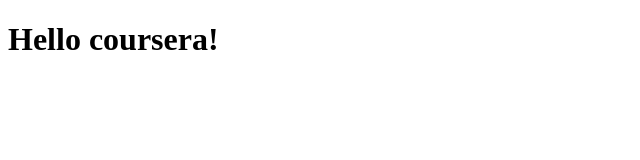
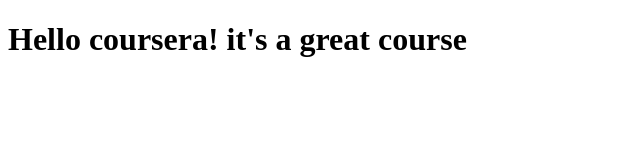
Before and after one commit to dasgaurav88/Coursera-test, a plain HTML site: page site/index.html in a window 1280 px wide. Shown: the whole page, without its empty margins (0-640 px from the left). Drawn offline with Linux system fonts and the light colour scheme.

Commit message:
small edition to our page content.

```diff
--- a/site/index.html
+++ b/site/index.html
@@ -4,6 +4,6 @@
 	<title>Hello Coursera</title>
 </head>
 <body>
-<h1>Hello coursera!</h1>
+<h1>Hello coursera! it's a great course</h1>
 </body>
 </html>
```
